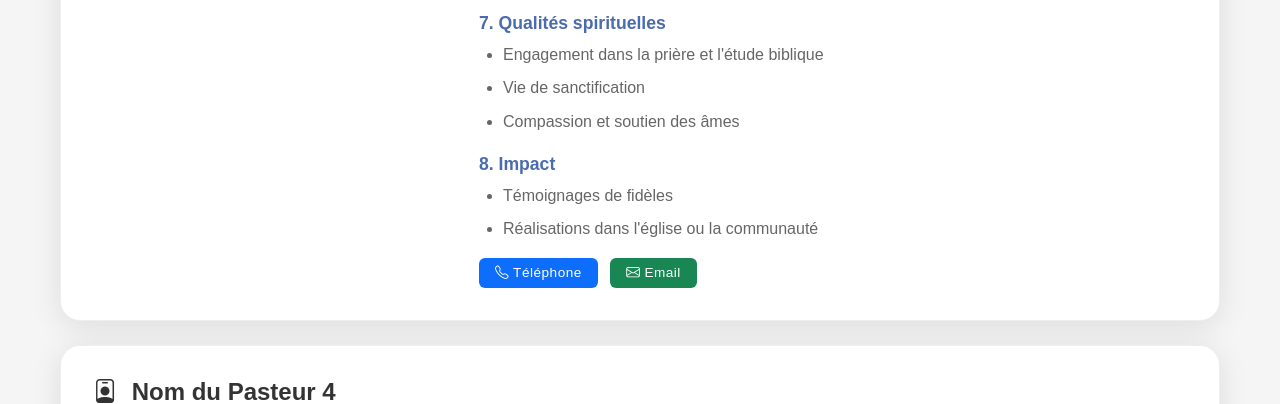
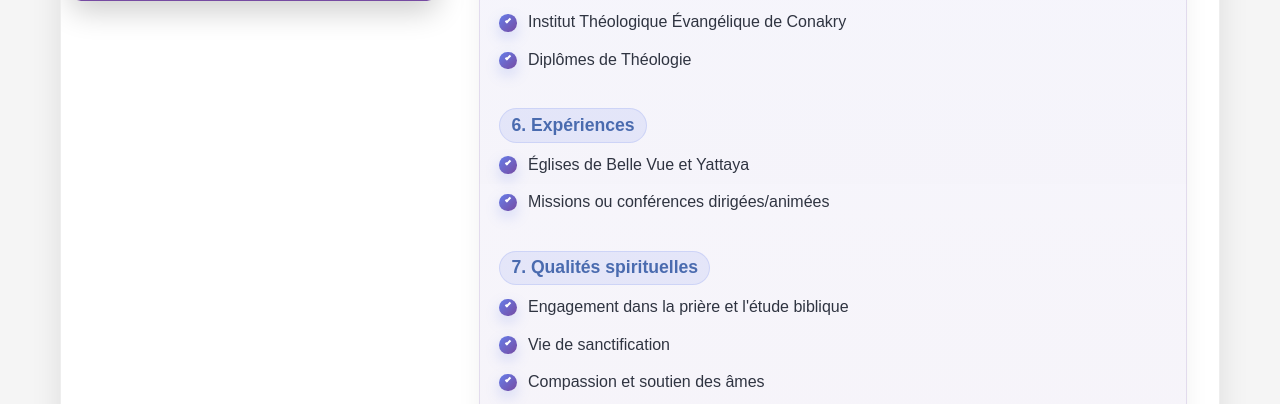
Before and after one commit to Emilefaya90/eglisealleluiaguinee, a Django app: page /biographie-pasteurs/ in a window 1280 px wide. Shown: the part 2209-2613 px from the top of the page. Run offline with Django 5.2, Linux system fonts and the light colour scheme.

Commit message:
Amélioration du style de la biographie (cartes, titres, listes)

```diff
--- a/main/templates/main/biographie_pasteurs.html
+++ b/main/templates/main/biographie_pasteurs.html
@@ -198,23 +198,69 @@
     opacity: 1;
 }
 
-/* Styles pour la description détaillée du pasteur */
+.pasteur-description {
+    background: linear-gradient(180deg, rgba(102, 126, 234, 0.08) 0%, rgba(118, 75, 162, 0.06) 100%);
+    border: 1px solid rgba(118, 75, 162, 0.15);
+    border-radius: 16px;
+    padding: 1.1rem 1.2rem;
+    box-shadow: 0 10px 25px rgba(0, 0, 0, 0.06);
+ }
+
+.pasteur-description h5:first-child {
+    margin-top: 0.2rem;
+ }
+
 .pasteur-description h5 {
     color: #4a6baf;
     margin-top: 1.2rem;
     margin-bottom: 0.5rem;
     font-weight: 600;
     font-size: 1.1rem;
+    display: inline-flex;
+    align-items: center;
+    gap: 0.5rem;
+    padding: 0.35rem 0.7rem;
+    border-radius: 999px;
+    background: rgba(102, 126, 234, 0.12);
+    border: 1px solid rgba(102, 126, 234, 0.18);
 }
 
 .pasteur-description ul {
-    padding-left: 1.5rem;
+    list-style: none;
+    padding-left: 0;
     margin-bottom: 1rem;
 }
 
 .pasteur-description li {
-    margin-bottom: 0.5rem;
-    line-height: 1.6;
+    position: relative;
+    margin-bottom: 0.65rem;
+    padding-left: 1.8rem;
+    line-height: 1.7;
+    color: #2f3441;
+ }
+
+.pasteur-description li::before {
+    content: "";
+    position: absolute;
+    left: 0;
+    top: 0.35rem;
+    width: 1.1rem;
+    height: 1.1rem;
+    border-radius: 50%;
+    background: linear-gradient(135deg, #667eea 0%, #764ba2 100%);
+    box-shadow: 0 6px 14px rgba(102, 126, 234, 0.25);
+ }
+
+.pasteur-description li::after {
+    content: "";
+    position: absolute;
+    left: 0.36rem;
+    top: 0.63rem;
+    width: 0.35rem;
+    height: 0.18rem;
+    border-left: 2px solid #fff;
+    border-bottom: 2px solid #fff;
+    transform: rotate(-45deg);
 }
 
 /* En-tête de la page */
```
